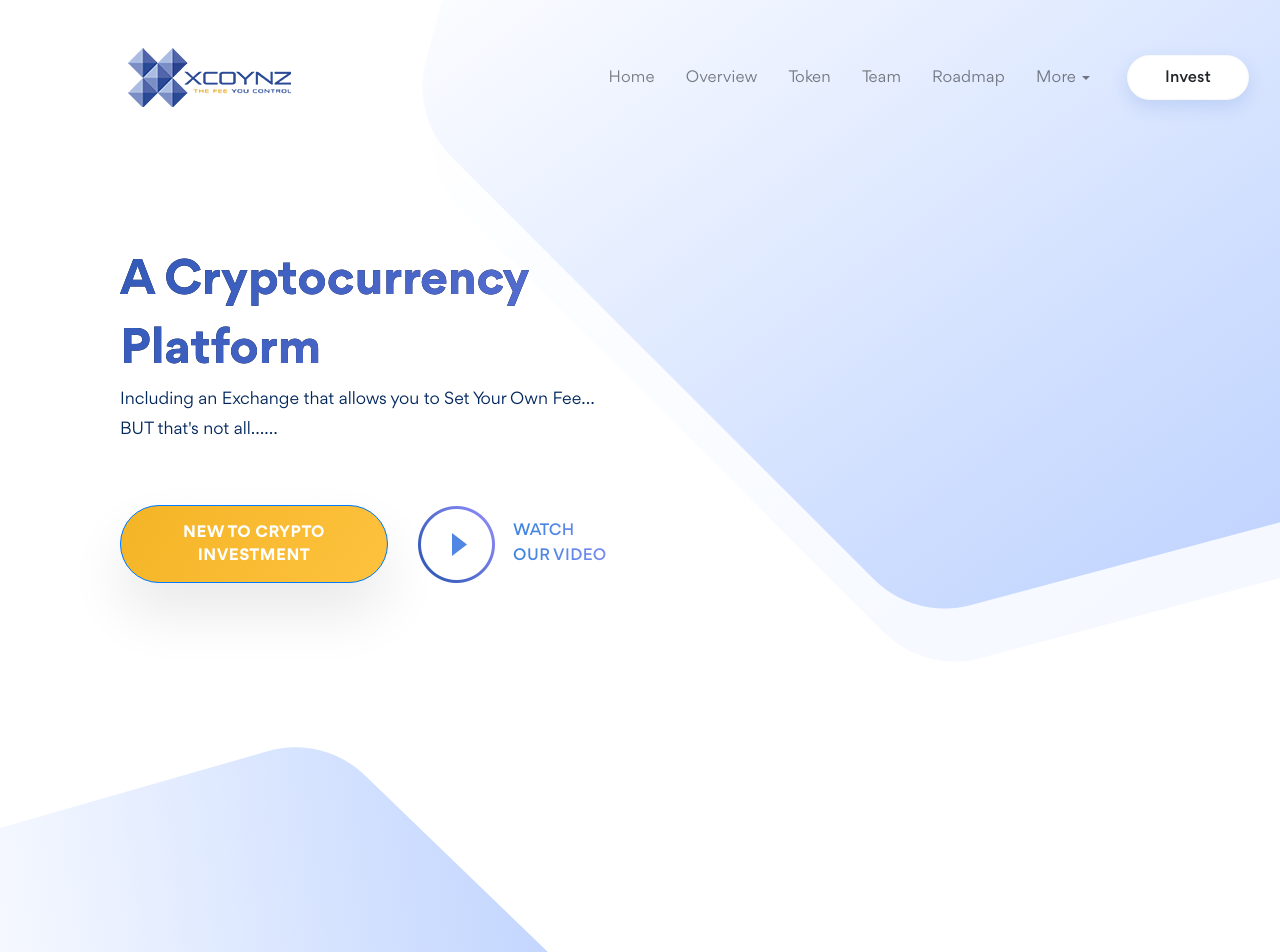
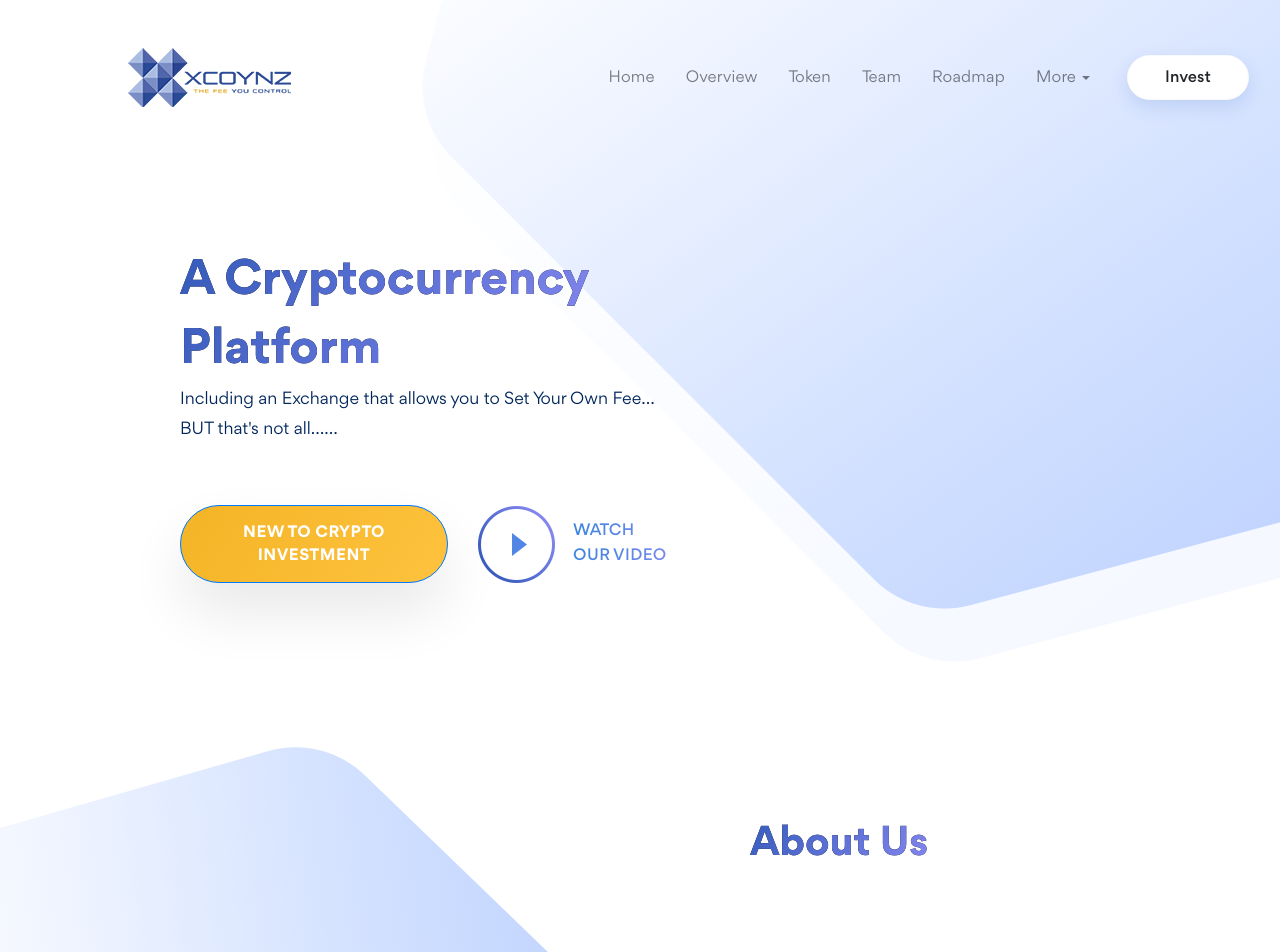
Before and after one commit to cassidypignatello/xcoynz, a React (Create React App) app: page / in a window 1280 px wide. Shown: the top 952 px of the page. Built offline with nearby package versions, Linux system fonts and the light colour scheme.

Commit message:
adds AboutUs component, fixes some layout issues

```diff
--- a/src/App.js
+++ b/src/App.js
@@ -4,6 +4,7 @@ import Navigation from './components/Nav/Navigation.js'
 import PolygonOne from './components/Background/PolygonOne.js'
 import PolygonTwo from './components/Background/PolygonTwo.js'
 import Home from './components/Home/Home.js'
+import AboutUs from './components/AboutUs/AboutUs.js'
 
 class App extends Component {
   render() {
@@ -15,6 +16,7 @@ class App extends Component {
         <PolygonOne />
         <Home />
         <PolygonTwo />
+        <AboutUs />
       </div>
     );
   }
--- /dev/null
+++ b/src/components/AboutUs/AboutUs.js
@@ -0,0 +1,32 @@
+import React, { Component } from 'react'
+import { Container, Row, Col, Button } from 'react-bootstrap'
+import styles from './AboutUs.module.css'
+
+export default class AboutUs extends Component {
+  render() {
+    return (
+      <Container>
+        <Row>
+          <Col
+            xs={{ span: 'auto', offset: 2 }}
+            lg={{ span: 'auto', offset: 7 }}
+            className={`${styles.header}`}>
+            About Us
+          </Col>
+        </Row>
+        <Row>
+          <Col></Col>
+        </Row>
+        <Row>
+          <Col></Col>
+        </Row>
+        <Row>
+          <Col></Col>
+        </Row>
+        <Row>
+          <Col></Col>
+        </Row>
+      </Container>
+    )
+  }
+}
--- /dev/null
+++ b/src/components/AboutUs/AboutUs.module.css
@@ -0,0 +1,13 @@
+.header {
+  background-image: linear-gradient(304deg, #8a8af4, #3159b8), linear-gradient(to bottom, #000000, #000000);
+  font-family: 'Gordita';
+  font-size: 40px;
+  font-weight: bold;
+  font-style: normal;
+  font-stretch: normal;
+  line-height: 1.73;
+  letter-spacing: normal;
+  -webkit-background-clip: text;
+  background-clip: text;
+  -webkit-text-fill-color: transparent;
+}
--- a/src/components/Background/PolygonTwo.module.css
+++ b/src/components/Background/PolygonTwo.module.css
@@ -8,4 +8,5 @@
 .container {
   display: flex;
   margin-top: 200px;
+  margin-bottom: -895px;
 }
--- a/src/components/Home/Home.js
+++ b/src/components/Home/Home.js
@@ -5,26 +5,34 @@ import styles from './Home.module.css'
 export default class Home extends Component {
   render() {
     return (
-      <Container className={styles.container}>
+      <Container className={`${styles.container}`}>
         <Row>
-          <Col className={styles.header}>
+          <Col
+            lg={{ span: 'auto', offset: 1 }}
+            className={`${styles.header}`}>
             A Cryptocurrency <br />Platform
           </Col>
         </Row>
         <Row className={styles.subheaderRow}>
-          <Col className={styles.subheader}>
+          <Col
+            lg={{ span: 'auto', offset: 1 }}
+            className={styles.subheader}>
             Including an Exchange that allows you to Set Your Own Fee… <br />BUT that's not all……
           </Col>
         </Row>
         <Row className={`${styles.buttonRow} justify-content-xs-center justify-content-lg-flex-start`}>
-          <Col xs={12} lg='auto'>
+          <Col
+            xs={{ span: 'auto', offset: 1 }}
+            lg={{ span: 'auto', offset: 1 }}>
             <Button
               className={styles.button}
               href='#'>
               <p className={styles.buttonText}>New to Crypto Investment</p>
             </Button>
           </Col>
-          <Col xs='auto' lg='auto'>
+          <Col
+            xs={{ span: 'auto' }}
+            lg='auto'>
             <div className={styles.videoButton}></div>
           </Col>
           <Col xs='auto'>
--- a/src/components/Home/Home.module.css
+++ b/src/components/Home/Home.module.css
@@ -3,7 +3,6 @@
   flex-direction: column;
   height: 300px;
   justify-content: space-between;
-  padding-left: 50px;
 }
 
 .header {
--- a/src/components/Nav/Navigation.js
+++ b/src/components/Nav/Navigation.js
@@ -11,7 +11,7 @@ export default class Navigation extends Component {
   render() {
     return (
       <Navbar
-        className={`${styles.navbar} justify-content-between`}
+        className={`${styles.navbar}`}
         variant='light'
         expand='lg'>
         <Navbar.Brand
--- a/src/components/Nav/Navigation.module.css
+++ b/src/components/Nav/Navigation.module.css
@@ -23,6 +23,7 @@
   top: 35px;
   z-index: 20;
   margin-bottom: -85px;
+  width: 100%;
 }
 
 .brand {
```
